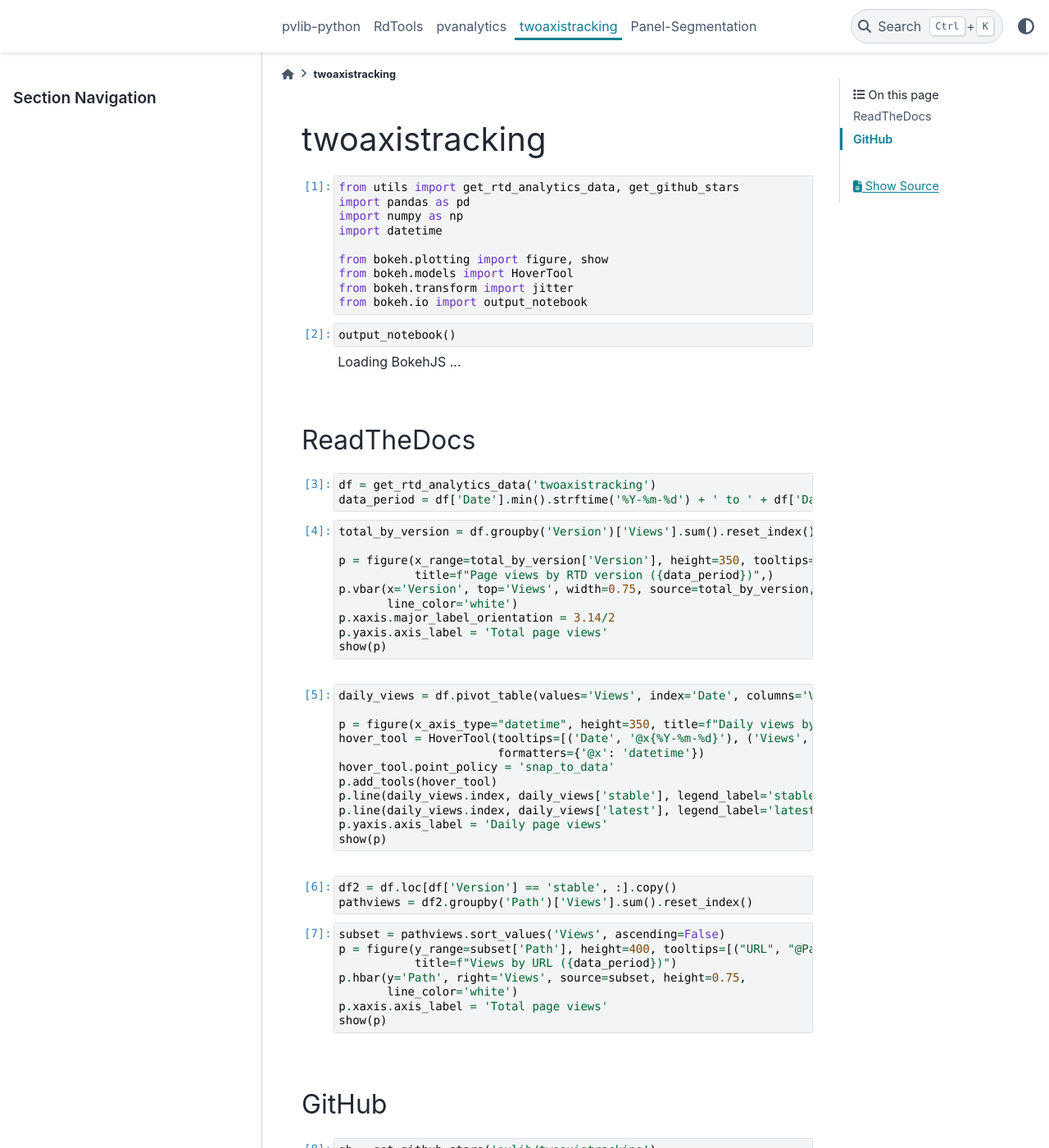
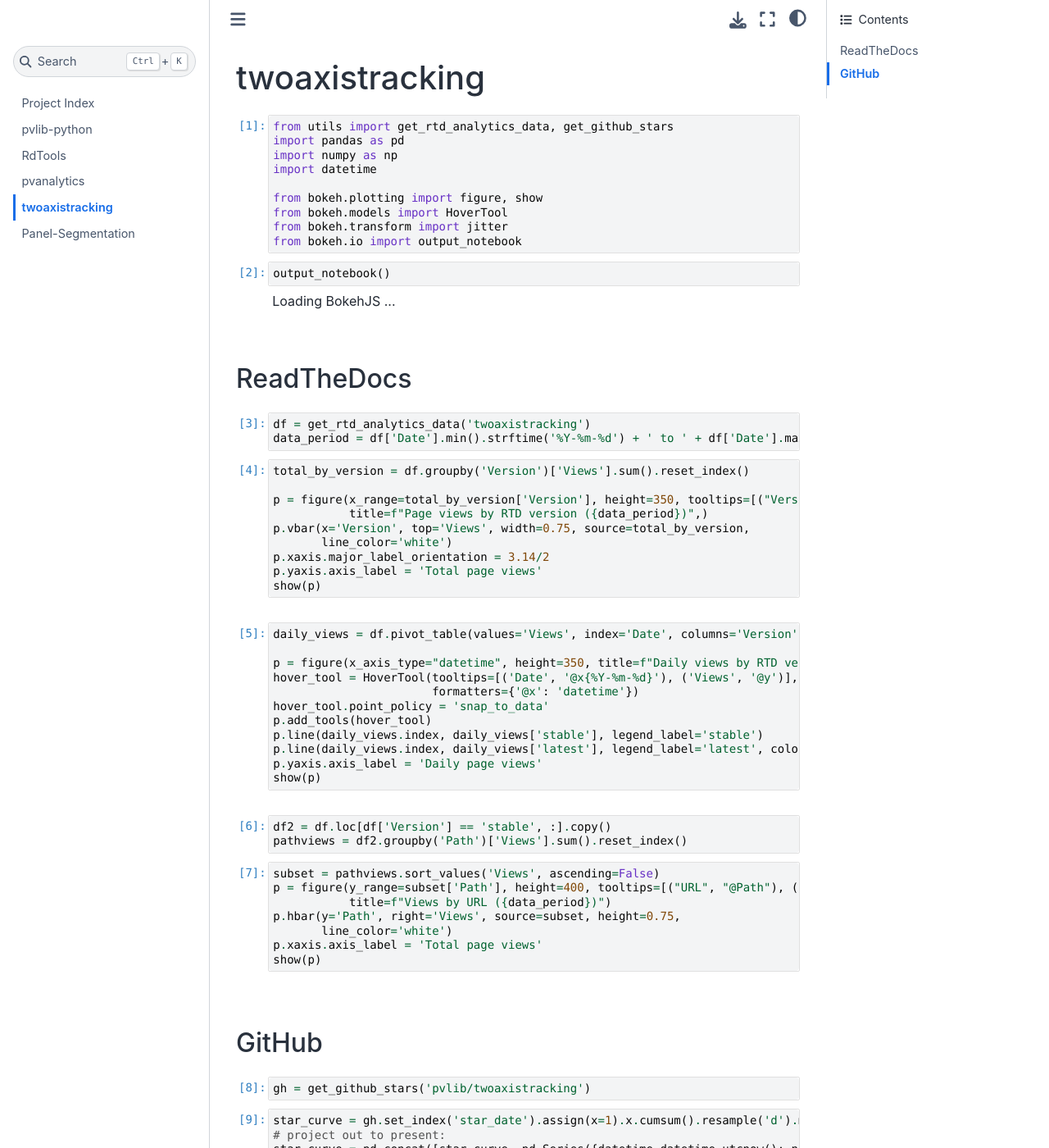
Before and after one commit to openpvtools/pv-foss-engagement, a Sphinx documentation site: the page built from sphinx/source/project/twoaxistracking.ipynb, in a window 1280 px wide and 1400 px high. Shown: the whole window at 82% size. Built offline with Sphinx 7.4.7 and the Sphinx Book theme 1.1.4, drawn with Linux system fonts in a browser that asks for light colours; a script that is not in the unit is left out; some of the changed text lies outside the part shown.

Commit message:
switch to sphinx-book-theme

```diff
--- a/requirements.txt
+++ b/requirements.txt
@@ -6,6 +6,6 @@ requests==2.28.1
 beautifulsoup4==4.11.1
 matplotlib==3.6.1
 nbsphinx==0.8.9
-pydata-sphinx-theme==0.11.0
+sphinx-book-theme==0.3.3
 bokeh==2.4.3
 sphinx-design==0.3.0
--- a/sphinx/source/conf.py
+++ b/sphinx/source/conf.py
@@ -27,7 +27,7 @@ nbsphinx_allow_errors = True
 # -- Options for HTML output -------------------------------------------------
 # https://www.sphinx-doc.org/en/master/usage/configuration.html#options-for-html-output
 
-html_theme = 'pydata_sphinx_theme'
+html_theme = 'sphinx_book_theme'
 html_static_path = ['_static']
 
 html_title = ''
--- a/sphinx/source/index.rst
+++ b/sphinx/source/index.rst
@@ -80,9 +80,9 @@ software packages in the solar photovoltaics space.
 
 .. toctree::
    :maxdepth: 1
-   :caption: Projects:
    :hidden:
 
+   Project Index<self>
    project/pvlib-python
    project/rdtools
    project/pvanalytics
```
Also changed, not shown: other parts of sphinx/source/index.rst (+1 -1 lines).
